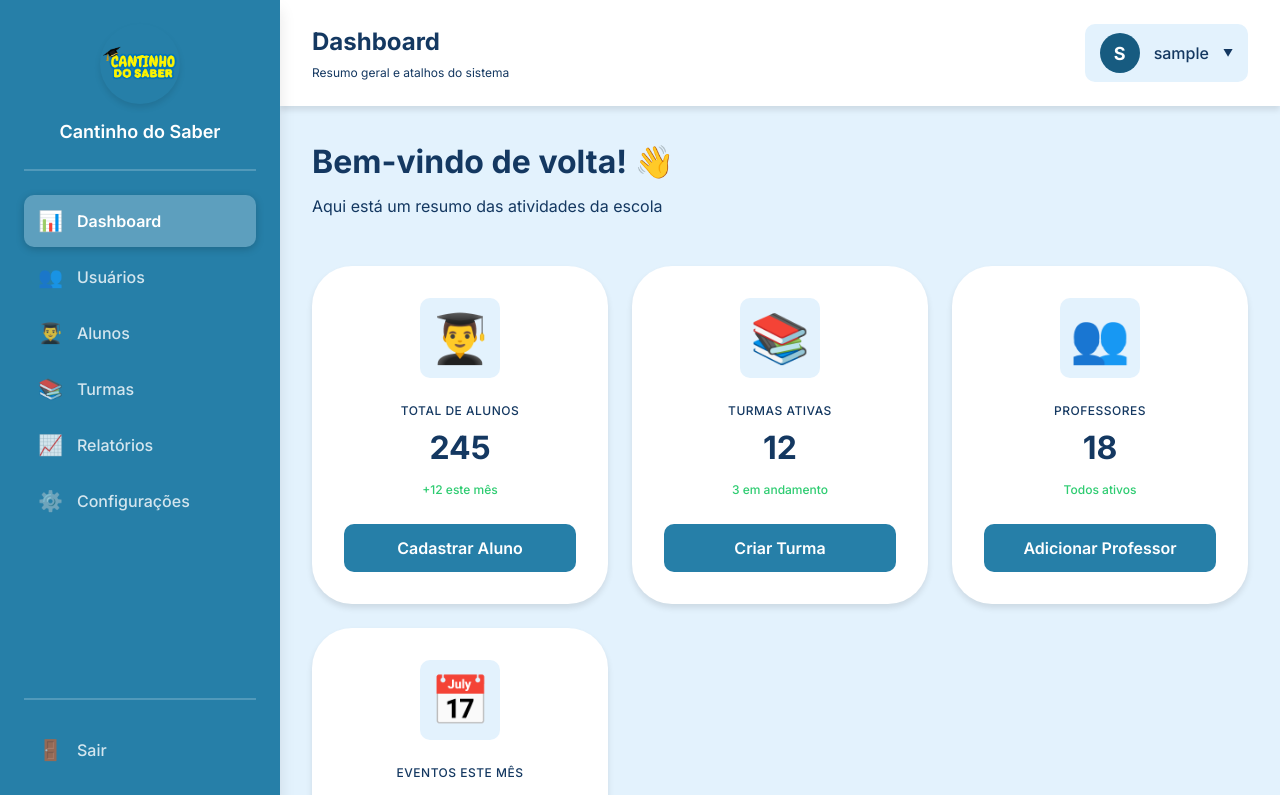
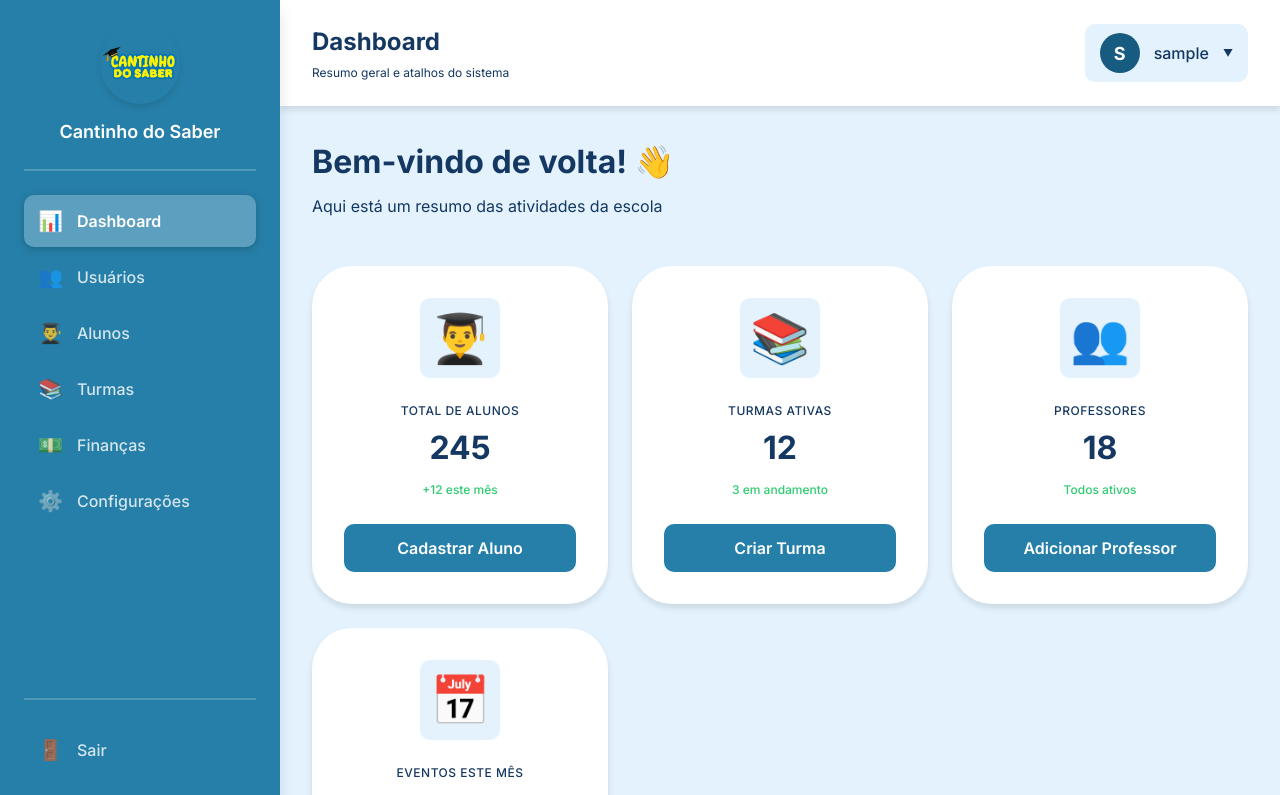
Before and after one commit to Randson-Silva/escola-cantinho-do-saber, a React (Vite) app in the folder apps/web/: page /dashboard in a window 1280 px wide. Shown: the top 795 px of the page. Built offline with nearby package versions, Linux system fonts and the light colour scheme; no server answers; sample sign-in values are in the browser's storage.

Commit message:
feat: substitui seção de relatórios por finanças com ícone e navegação

```diff
--- a/apps/web/src/renderer/App.tsx
+++ b/apps/web/src/renderer/App.tsx
@@ -5,7 +5,7 @@ import { SettingsPage } from './pages/SettingsPage';
 import { UsersPage } from './pages/UsersPage';
 import { StudentsPage } from './pages/StudentsPage';
 import { ClassesPage } from './pages/ClassesPage';
-import { ReportsPage } from './pages/ReportsPage';
+import { FinancesPage } from './pages/FinancesPage';
 import RecoveryPage from './pages/Recovery';
 import RecoveryNumberPage from './pages/RecoveryNumber';
 import ResetPasswordPage from './pages/ResetPassword';
@@ -81,10 +81,10 @@ export function App() {
               }
             />
             <Route
-              path="/dashboard/reports"
+              path="/dashboard/finances"
               element={
                 <ProtectedRoute>
-                  <ReportsPage />
+                  <FinancesPage />
                 </ProtectedRoute>
               }
             />
--- a/apps/web/src/renderer/components/dashboard/Header/Header.tsx
+++ b/apps/web/src/renderer/components/dashboard/Header/Header.tsx
@@ -8,7 +8,7 @@ function computeTitle(pathname: string) {
   if (p.startsWith('/dashboard/users')) return 'Usuários';
   if (p.startsWith('/dashboard/students')) return 'Alunos';
   if (p.startsWith('/dashboard/classes')) return 'Turmas';
-  if (p.startsWith('/dashboard/reports')) return 'Relatórios';
+  if (p.startsWith('/dashboard/finances')) return 'Finanças';
   if (p.startsWith('/dashboard/settings')) return 'Configurações';
   return 'Dashboard';
 }
@@ -19,7 +19,7 @@ function computeSubtitle(pathname: string) {
   if (p.startsWith('/dashboard/users')) return 'Gerencie usuários, permissões e acessos';
   if (p.startsWith('/dashboard/students')) return 'Cadastre, edite e acompanhe os alunos';
   if (p.startsWith('/dashboard/classes')) return 'Organize turmas, horários e matrículas';
-  if (p.startsWith('/dashboard/reports')) return 'Acompanhe relatórios e indicadores';
+  if (p.startsWith('/dashboard/finances')) return 'Controle receitas, despesas e fluxo de caixa';
   if (p.startsWith('/dashboard/settings')) return 'Ajuste preferências e configurações do sistema';
   return 'Navegue pelos módulos do sistema';
 }
--- a/apps/web/src/renderer/components/dashboard/Sidebar/Sidebar.tsx
+++ b/apps/web/src/renderer/components/dashboard/Sidebar/Sidebar.tsx
@@ -72,10 +72,10 @@ export function Sidebar() {
           active={location.pathname === '/dashboard/classes'}
         />
         <SidebarItem
-          icon="📈"
-          label="Relatórios"
-          path="/dashboard/reports"
-          active={location.pathname === '/dashboard/reports'}
+          icon="💵"
+          label="Finanças"
+          path="/dashboard/finances"
+          active={location.pathname === '/dashboard/finances'}
         />
         <SidebarItem
           icon="⚙️"
--- /dev/null
+++ b/apps/web/src/renderer/pages/FinancesPage.tsx
@@ -0,0 +1,9 @@
+import { DashboardLayout } from '../components/dashboard/Layout/DashboardLayout';
+
+export function FinancesPage() {
+  return (
+    <DashboardLayout>
+      <div>Finances Page Content</div>
+    </DashboardLayout>
+  );
+}
```
